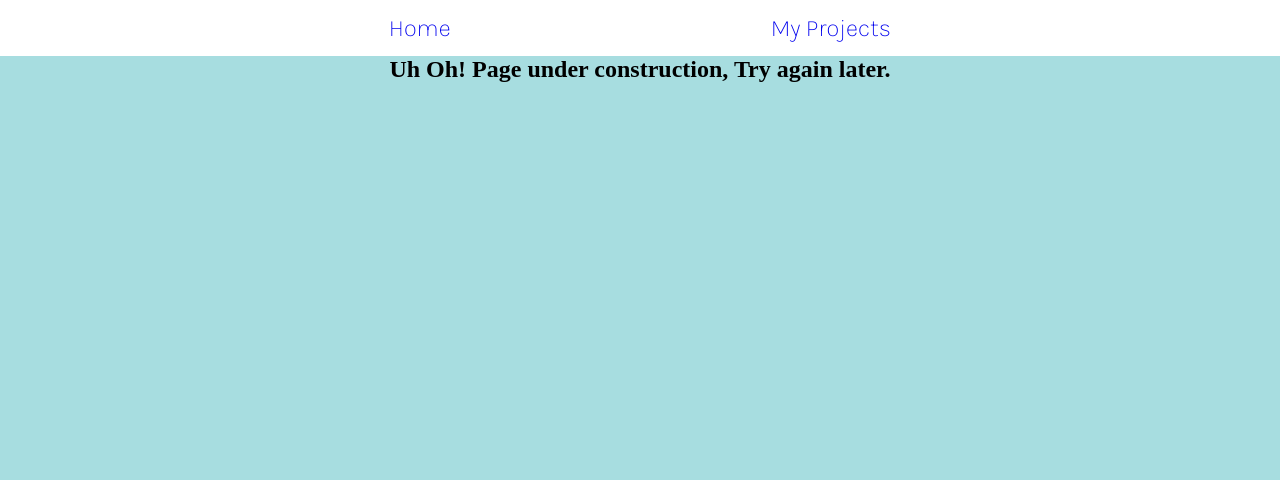
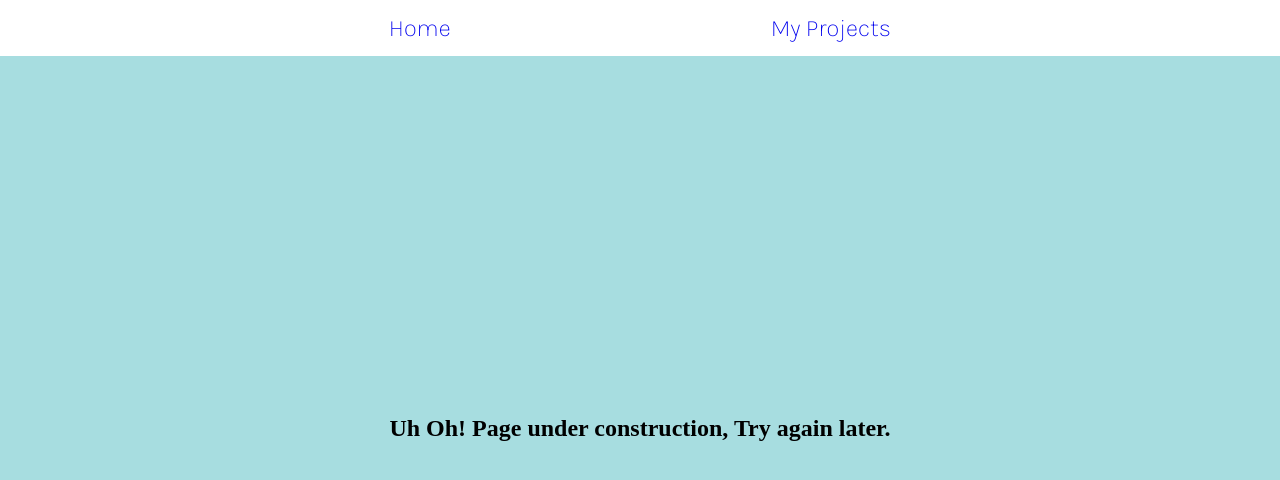
Before and after one commit to aman-mohd/react-resume-repo, a React (Create React App) app: page /projects in a window 1280 px wide. Shown: the top 480 px of the page. Built offline with nearby package versions, Linux system fonts and the light colour scheme.

Commit message:
bug fixed

```diff
--- a/src/Projects/Project.css
+++ b/src/Projects/Project.css
@@ -1,5 +1,6 @@
 .temporary_div{
   width: 100vw;
+  height: calc(100vh - 3.5rem);
   display: flex;
   justify-content: center;
   align-items: center;
--- a/src/Projects/Projects.jsx
+++ b/src/Projects/Projects.jsx
@@ -1,5 +1,5 @@
-import React from 'react'
-import "./project.css"
+import React from 'react';
+import "./Project.css";
 
 const Projects = () => {
   return (
@@ -11,4 +11,4 @@ const Projects = () => {
   )
 }
 
-export default Projects
+export default Projects;
```
